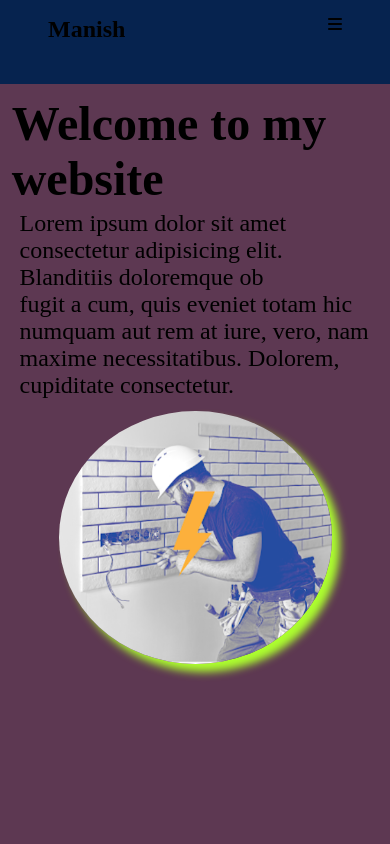
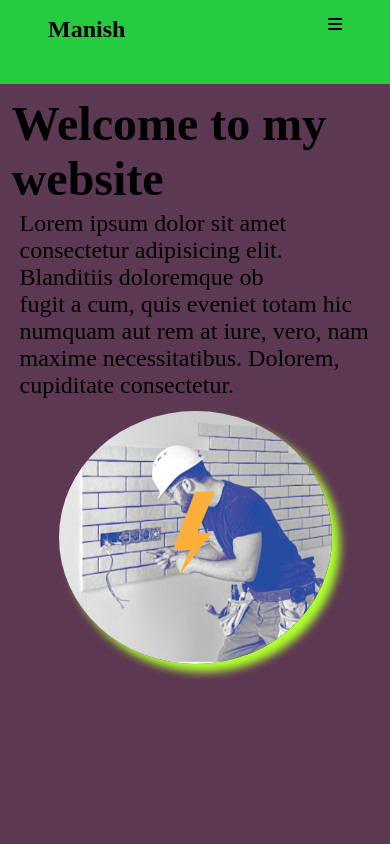
Before and after one commit to M76350/my-project, a plain HTML site: page index.html in a window 390 px wide. Shown: the top 844 px of the page. Drawn offline with Linux system fonts and the light colour scheme.

Commit message:
first task2

```diff
--- a/style.css
+++ b/style.css
@@ -42,7 +42,7 @@ nav{
     height: 3rem;
   }
   nav{
-    background: rgb(6, 35, 79);
+    background: rgb(38, 204, 63);
   }
 
 
```
